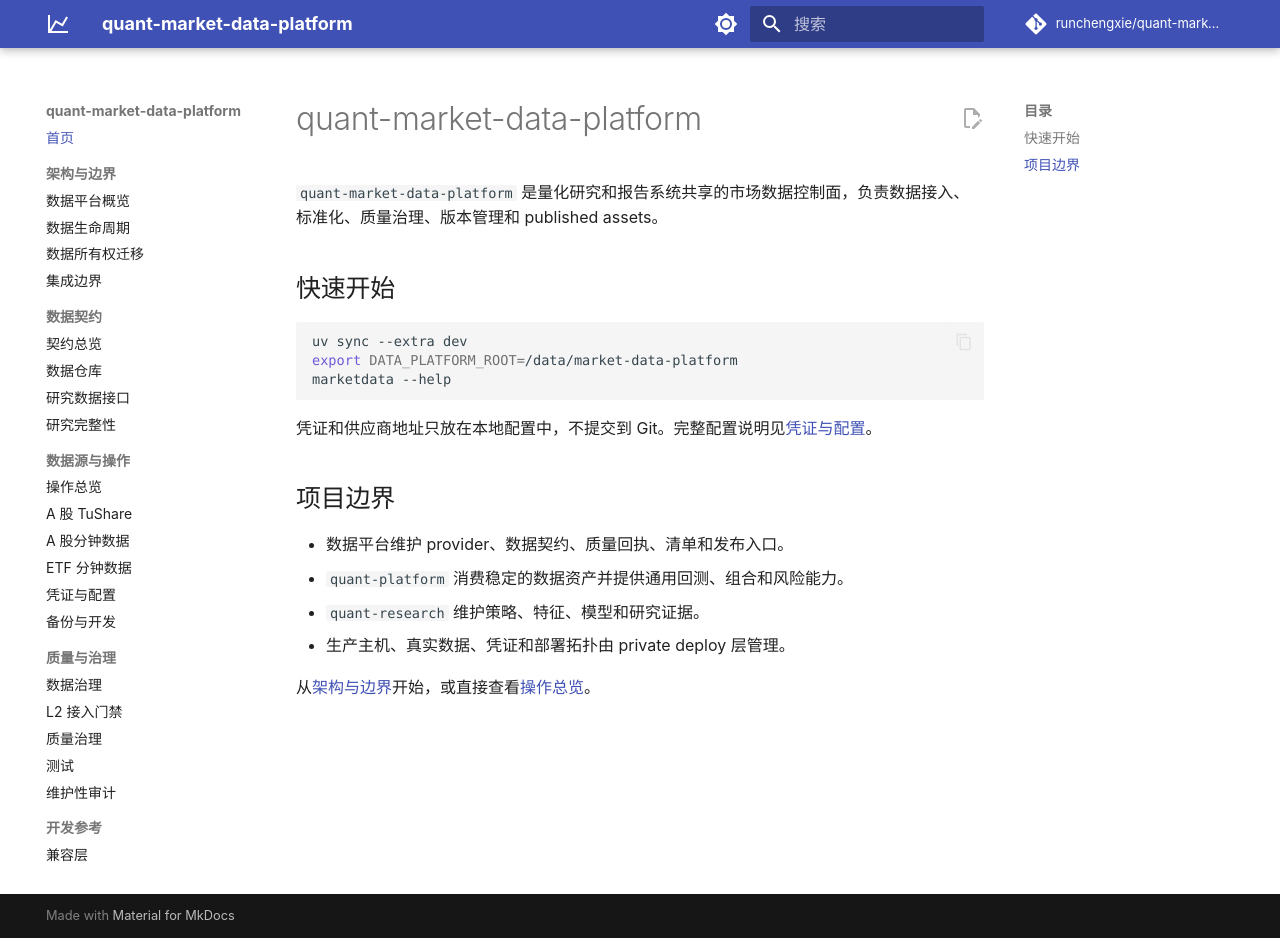
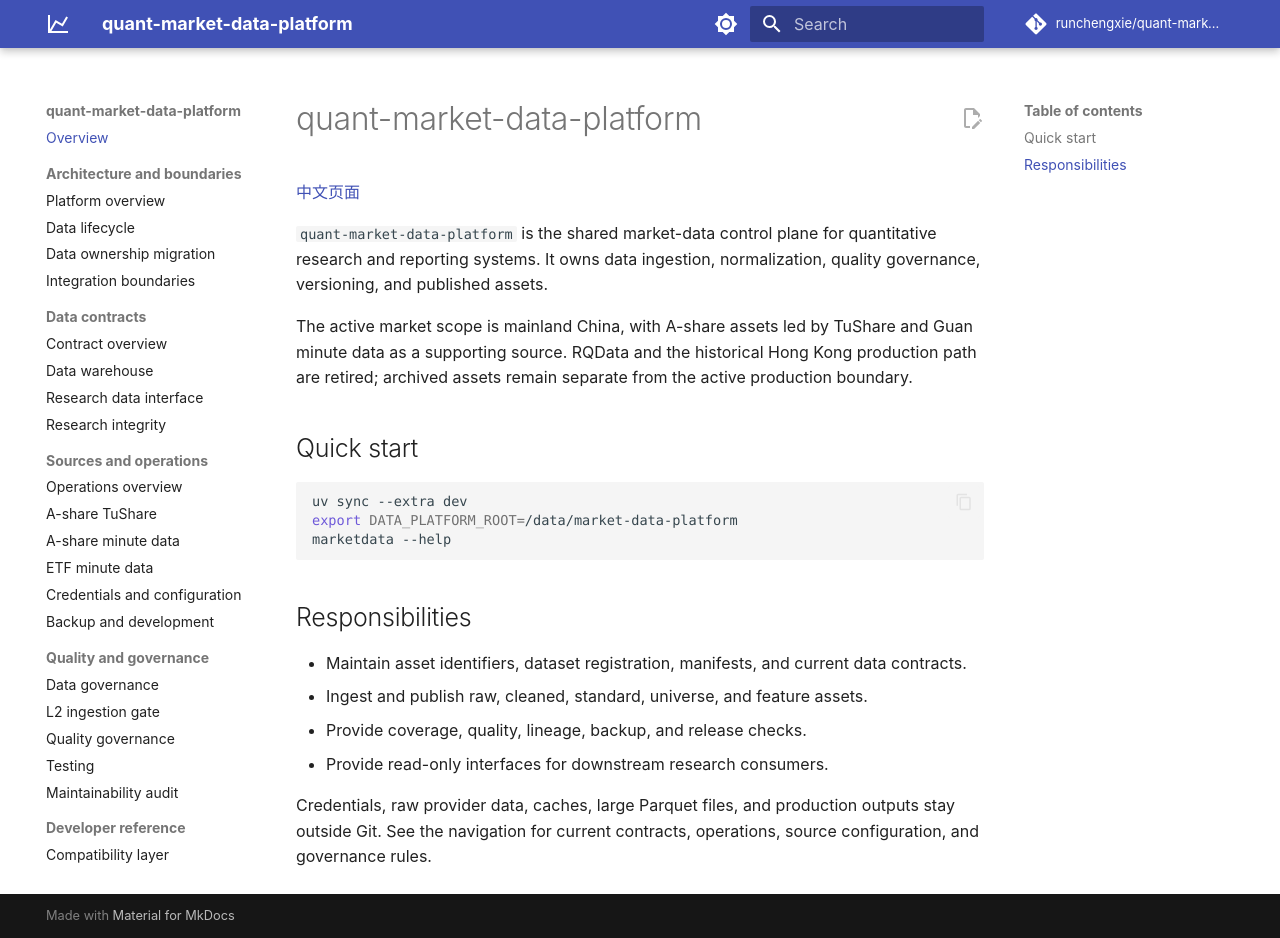
Before and after one commit to runchengxie/quant-market-data-platform, an MkDocs documentation site: the page built from docs/index.md, in a window 1280 px wide and 938 px high. Built offline with MkDocs 1.6.1 and Material for MkDocs 9.7.7, drawn with Linux system fonts in a browser that asks for light colours; comment, search, counter and statistics services are not loaded.

Commit message:
docs: make market data site English first

````diff
--- a/docs/index.md
+++ b/docs/index.md
@@ -1,8 +1,12 @@
 # quant-market-data-platform
 
-`quant-market-data-platform` 是量化研究和报告系统共享的市场数据控制面，负责数据接入、标准化、质量治理、版本管理和 published assets。
+[中文页面](index.zh-CN.md)
 
-## 快速开始
+`quant-market-data-platform` is the shared market-data control plane for quantitative research and reporting systems. It owns data ingestion, normalization, quality governance, versioning, and published assets.
+
+The active market scope is mainland China, with A-share assets led by TuShare and Guan minute data as a supporting source. RQData and the historical Hong Kong production path are retired; archived assets remain separate from the active production boundary.
+
+## Quick start
 
 ```bash
 uv sync --extra dev
@@ -10,13 +14,11 @@ export DATA_PLATFORM_ROOT=/data/market-data-platform
 marketdata --help
 ```
 
-凭证和供应商地址只放在本地配置中，不提交到 Git。完整配置说明见[凭证与配置](operations/credentials.md)。
+## Responsibilities
 
-## 项目边界
+- Maintain asset identifiers, dataset registration, manifests, and current data contracts.
+- Ingest and publish raw, cleaned, standard, universe, and feature assets.
+- Provide coverage, quality, lineage, backup, and release checks.
+- Provide read-only interfaces for downstream research consumers.
 
-- 数据平台维护 provider、数据契约、质量回执、清单和发布入口。
-- `quant-platform` 消费稳定的数据资产并提供通用回测、组合和风险能力。
-- `quant-research` 维护策略、特征、模型和研究证据。
-- 生产主机、真实数据、凭证和部署拓扑由 private deploy 层管理。
-
-从[架构与边界](architecture/quant-repo-boundaries.md)开始，或直接查看[操作总览](operations.md)。
+Credentials, raw provider data, caches, large Parquet files, and production outputs stay outside Git. See the navigation for current contracts, operations, source configuration, and governance rules.
--- a/mkdocs.yml
+++ b/mkdocs.yml
@@ -7,7 +7,7 @@ edit_uri: edit/main/docs/
 
 theme:
   name: material
-  language: zh
+  language: en
   font: false
   icon:
     logo: material/chart-line
@@ -54,43 +54,43 @@ markdown_extensions:
       permalink: true
 
 nav:
-  - 首页: index.md
-  - 架构与边界:
-      - 数据平台概览: architecture/quant-repo-boundaries.md
-      - 数据生命周期: data-lifecycle-architecture.md
-      - 数据所有权迁移: ownership-migration.md
-      - 集成边界: integrations.md
-  - 数据契约:
-      - 契约总览: contracts.md
-      - 数据仓库: data-warehouse.md
-      - 研究数据接口: research-data-interface.md
-      - 研究完整性: research-integrity.md
-  - 数据源与操作:
-      - 操作总览: operations.md
-      - A 股 TuShare: operations/a-share-tushare.md
-      - A 股分钟数据: operations/a-share-minutes.md
-      - ETF 分钟数据: operations/etf-minutes.md
-      - 凭证与配置: operations/credentials.md
-      - 备份与开发: operations/backup-and-dev.md
-  - 质量与治理:
-      - 数据治理: data-governance.md
-      - L2 接入门禁: l2-ingestion-gate.md
-      - 质量治理: quality-governance.md
-      - 测试: operations/testing.md
-      - 维护性审计: maintenance-audit.md
-  - 开发参考:
-      - 兼容层: compatibility.md
-      - 发布与打包: operations/package-publishing.md
-      - 测试入口: testing.md
-      - 文档规范: documentation-style.md
-      - 研究数据 IO: research-parquet-io.md
-      - 配额渲染: quota-rendering.md
-      - AFML 研究特征: afml-research-features.md
-      - A 股研究画像: a-share-research-profile.md
-      - A 股基本面: a-share-fundamentals.md
-      - A 股资金与持仓特征: a-share-flow-ownership-features.md
-      - 基金十大持仓特征: a-share-fund-top10-ownership-features.md
-      - L2 特殊事件语义: l2-special-event-semantics.md
+  - Overview: index.md
+  - Architecture and boundaries:
+      - Platform overview: architecture/quant-repo-boundaries.md
+      - Data lifecycle: data-lifecycle-architecture.md
+      - Data ownership migration: ownership-migration.md
+      - Integration boundaries: integrations.md
+  - Data contracts:
+      - Contract overview: contracts.md
+      - Data warehouse: data-warehouse.md
+      - Research data interface: research-data-interface.md
+      - Research integrity: research-integrity.md
+  - Sources and operations:
+      - Operations overview: operations.md
+      - A-share TuShare: operations/a-share-tushare.md
+      - A-share minute data: operations/a-share-minutes.md
+      - ETF minute data: operations/etf-minutes.md
+      - Credentials and configuration: operations/credentials.md
+      - Backup and development: operations/backup-and-dev.md
+  - Quality and governance:
+      - Data governance: data-governance.md
+      - L2 ingestion gate: l2-ingestion-gate.md
+      - Quality governance: quality-governance.md
+      - Testing: operations/testing.md
+      - Maintainability audit: maintenance-audit.md
+  - Developer reference:
+      - Compatibility layer: compatibility.md
+      - Publishing and packaging: operations/package-publishing.md
+      - Test entry points: testing.md
+      - Documentation style: documentation-style.md
+      - Research data IO: research-parquet-io.md
+      - Quota rendering: quota-rendering.md
+      - AFML research features: afml-research-features.md
+      - A-share research profile: a-share-research-profile.md
+      - A-share fundamentals: a-share-fundamentals.md
+      - A-share flow and ownership features: a-share-flow-ownership-features.md
+      - Fund top-10 ownership features: a-share-fund-top10-ownership-features.md
+      - L2 special-event semantics: l2-special-event-semantics.md
   - 迁移与专题:
       - 历史行业标签: concepts/historical-industry-labels.md
       - 当前资产消费审计: migration/current-assets-consumer-audit.md
````
Also changed, not shown: docs/index.zh-CN.md (added, +24 -0 lines).
